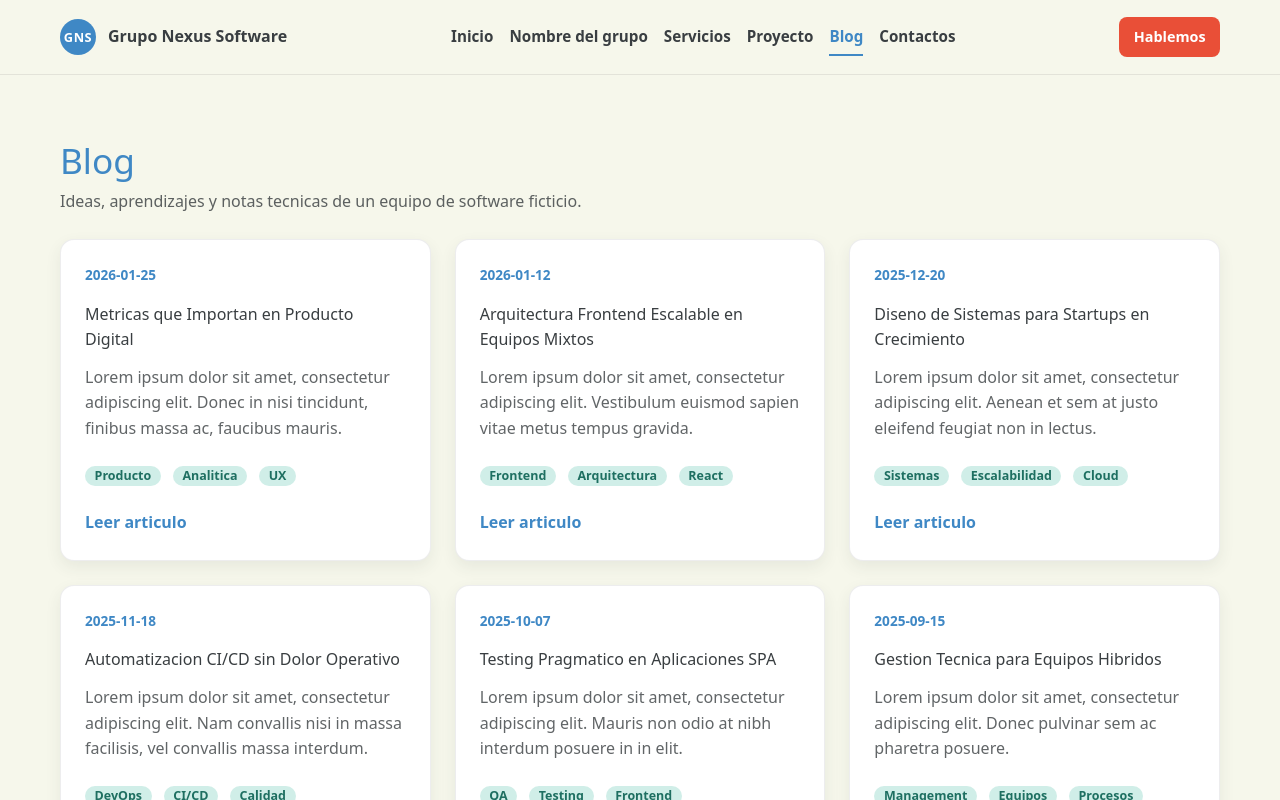
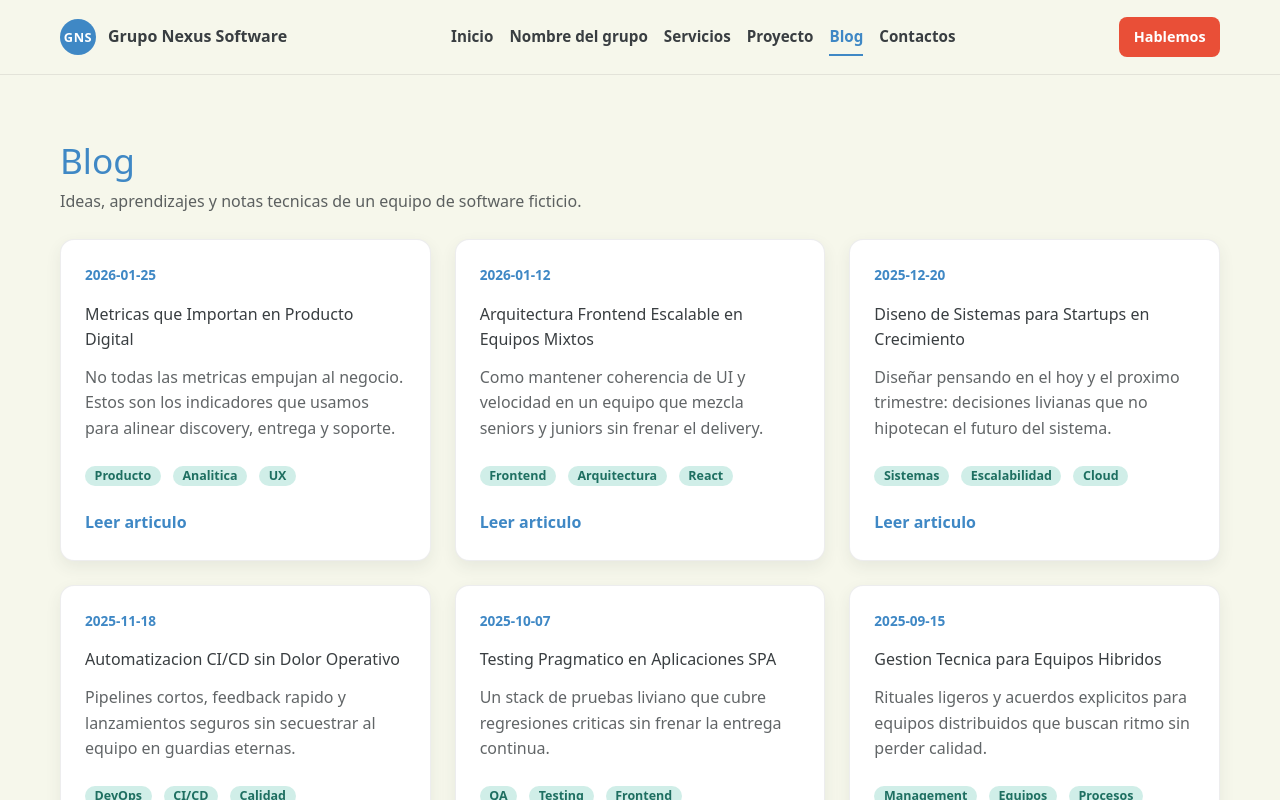
Before and after one commit to Jostero32/PaginaGrupalDAS, a React (Vite) app: page /blog in a window 1280 px wide. Shown: the top 800 px of the page. Built offline with nearby package versions, Linux system fonts and the light colour scheme.

Commit message:
feat: blog -2

```diff
--- a/src/data/posts.js
+++ b/src/data/posts.js
@@ -4,13 +4,25 @@ export const posts = [
     slug: 'arquitectura-frontend-escalable',
     title: 'Arquitectura Frontend Escalable en Equipos Mixtos',
     excerpt:
-      'Lorem ipsum dolor sit amet, consectetur adipiscing elit. Vestibulum euismod sapien vitae metus tempus gravida.',
+      'Como mantener coherencia de UI y velocidad en un equipo que mezcla seniors y juniors sin frenar el delivery.',
     date: '2026-01-12',
+    readingTime: '7 min',
+    author: 'Lucia Andrade',
+    role: 'Tech Lead Frontend',
+    category: 'Arquitectura',
     tags: ['Frontend', 'Arquitectura', 'React'],
+    cover:
+      'https://images.unsplash.com/photo-1517248135467-4c7edcad34c4?auto=format&fit=crop&w=1200&q=80',
     content: [
-      'Lorem ipsum dolor sit amet, consectetur adipiscing elit. Integer faucibus, turpis quis pretium feugiat, nisl felis gravida augue, quis ultrices lacus neque sit amet augue.',
-      'Praesent aliquet, lorem et laoreet tempor, justo mauris venenatis urna, eget eleifend risus libero non massa. Sed ac porta neque, at volutpat risus.',
-      'Curabitur hendrerit, ligula non tristique ultricies, enim erat consequat sem, vitae feugiat arcu enim non erat. Nulla facilisi. Nulla eget ligula vel arcu pellentesque facilisis.',
+      'Los equipos mixtos necesitan limites claros para moverse rapido sin romper contratos. Arrancamos definiendo un core de componentes con tokens compartidos y un catalogo de patrones listos para reusar.',
+      'Separar boundary entre UI y dominio evita fugas. Usamos adaptadores para que la UI reciba view models planos y los merges complejos queden en la capa de servicios.',
+      'Documentar decisiones con RFC livianos permite que los juniors contribuyan sin miedo. Cada RFC incluye impacto, riesgos y plan de rollout con feature flags.',
+      'La escalabilidad no solo es tecnica: establecer rotaciones de ownership y pairing semanal reduce cuellos de botella y mantiene consistente la experiencia.',
+    ],
+    keyTakeaways: [
+      'Define contratos de componentes que se puedan auditar con lint y pruebas visuales.',
+      'Mantiene limites claros entre dominio y UI usando adaptadores.',
+      'Prefiere RFC cortos y feature flags para evolucionar sin frenar releases.',
     ],
   },
   {
@@ -18,13 +30,25 @@ export const posts = [
     slug: 'metricas-que-importan-en-producto',
     title: 'Metricas que Importan en Producto Digital',
     excerpt:
-      'Lorem ipsum dolor sit amet, consectetur adipiscing elit. Donec in nisi tincidunt, finibus massa ac, faucibus mauris.',
+      'No todas las metricas empujan al negocio. Estos son los indicadores que usamos para alinear discovery, entrega y soporte.',
     date: '2026-01-25',
+    readingTime: '6 min',
+    author: 'Mateo Salas',
+    role: 'Product Manager',
+    category: 'Producto',
     tags: ['Producto', 'Analitica', 'UX'],
+    cover:
+      'https://images.unsplash.com/photo-1506784983877-45594efa4cbe?auto=format&fit=crop&w=1200&q=80',
     content: [
-      'Lorem ipsum dolor sit amet, consectetur adipiscing elit. Donec posuere velit ut ipsum dignissim vehicula. Quisque consequat porta ligula, nec rutrum nisl tempor sed.',
-      'Maecenas eget erat semper, egestas mi sed, egestas libero. Nunc posuere maximus erat, vitae tincidunt neque pellentesque at.',
-      'Sed sit amet velit et mauris aliquet bibendum. Suspendisse eleifend mauris dui, sed posuere lacus pulvinar id.',
+      'Arrancamos con una North Star que combina valor para el usuario y salud del negocio. Evitamos la tirania de metricas de vanidad como descargas o visitas aisladas.',
+      'Cada feature se define con una hipotesis medible y su leading indicator. Ejemplo: para onboardings medimos activaciones completas en lugar de clics en el CTA.',
+      'Los dashboards muestran tanto input como output metrics para no optimizar en vacio. Soporte y UX comparten la misma vista para detectar friccion temprano.',
+      'Revisar las metricas en rituales quincenales permite ajustar rapido. Si un indicador no gatilla decisiones en dos ciclos, lo eliminamos.',
+    ],
+    keyTakeaways: [
+      'Define una North Star que combine valor usuario y negocio.',
+      'Liga cada feature a una hipotesis y su leading indicator.',
+      'Depura dashboards que no cambian decisiones en dos ciclos.',
     ],
   },
   {
@@ -32,13 +56,25 @@ export const posts = [
     slug: 'diseno-de-sistemas-para-startups',
     title: 'Diseno de Sistemas para Startups en Crecimiento',
     excerpt:
-      'Lorem ipsum dolor sit amet, consectetur adipiscing elit. Aenean et sem at justo eleifend feugiat non in lectus.',
+      'Diseñar pensando en el hoy y el proximo trimestre: decisiones livianas que no hipotecan el futuro del sistema.',
     date: '2025-12-20',
+    readingTime: '8 min',
+    author: 'Valentina Rios',
+    role: 'Staff Engineer',
+    category: 'Sistemas',
     tags: ['Sistemas', 'Escalabilidad', 'Cloud'],
+    cover:
+      'https://images.unsplash.com/photo-1478720568477-152d9b164e26?auto=format&fit=crop&w=1200&q=80',
     content: [
-      'Lorem ipsum dolor sit amet, consectetur adipiscing elit. Aenean tincidunt pharetra sem, ac consequat justo porttitor vitae.',
-      'Integer accumsan erat non ipsum dictum, non fermentum nibh feugiat. Donec in tempor velit, ac faucibus nulla.',
-      'Aliquam congue, arcu in fermentum pretium, lectus mauris tempor ipsum, non pulvinar mauris turpis eu ipsum.',
+      'En early-stage conviene diseñar en capas removibles. Un gateway ligero permite cambiar proveedores sin tocar el core.',
+      'La observabilidad es la primera deuda que pagamos. Loguear con contexto de negocio evita excavar en trazas infinitas.',
+      'Las decisiones se evalúan por costo de reversibilidad. Si algo es caro de revertir, lo probamos primero como experimento de borde con un solo cliente.',
+      'Los docs breves con diagramas C4 nos ayudaron a alinear al equipo remoto y a onboardear nuevos devs en menos de una semana.',
+    ],
+    keyTakeaways: [
+      'Disena capas removibles y evita dependencias pegadas al core.',
+      'Prioriza observabilidad antes de optimizar performance.',
+      'Mide el costo de revertir antes de tomar una decision arquitectonica.',
     ],
   },
   {
@@ -46,13 +82,25 @@ export const posts = [
     slug: 'automatizacion-cicd-sin-dolor',
     title: 'Automatizacion CI/CD sin Dolor Operativo',
     excerpt:
-      'Lorem ipsum dolor sit amet, consectetur adipiscing elit. Nam convallis nisi in massa facilisis, vel convallis massa interdum.',
+      'Pipelines cortos, feedback rapido y lanzamientos seguros sin secuestrar al equipo en guardias eternas.',
     date: '2025-11-18',
+    readingTime: '5 min',
+    author: 'Diego Duarte',
+    role: 'DevOps',
+    category: 'DevOps',
     tags: ['DevOps', 'CI/CD', 'Calidad'],
+    cover:
+      'https://images.unsplash.com/photo-1518770660439-4636190af475?auto=format&fit=crop&w=1200&q=80',
     content: [
-      'Lorem ipsum dolor sit amet, consectetur adipiscing elit. Pellentesque non urna arcu. Donec dictum ligula eu iaculis auctor.',
-      'Vestibulum ante ipsum primis in faucibus orci luctus et ultrices posuere cubilia curae; Cras ullamcorper lorem in massa malesuada ultrices.',
-      'Nunc in diam est. Phasellus fringilla arcu id nibh auctor sollicitudin. Praesent ut purus sed enim tempus pretium.',
+      'Dividimos el pipeline en stages cortos con limites de tiempo claros. Si un paso supera 8 minutos, lo fragmentamos o lo movemos a un chequeo asincrono.',
+      'Trunk-based con feature flags nos permite deployar varias veces al dia. Los flags tienen fecha de vencimiento y dueño asignado para evitar cementerios.',
+      'Automatizamos checks de seguridad (SCA y SAST) en paralelo al build para no impactar el time-to-merge.',
+      'Los canary releases con health checks de negocio redujeron incidentes en produccion y bajaron el MTTR a menos de 20 minutos.',
+    ],
+    keyTakeaways: [
+      'Mantiene pipelines por debajo de 10 minutos con stages paralelos.',
+      'Usa feature flags con fecha de vencimiento y dueño claro.',
+      'Incluye canaries con checks de negocio para detectar regresiones rapido.',
     ],
   },
   {
@@ -60,13 +108,25 @@ export const posts = [
     slug: 'testing-pragmatico-en-spa',
     title: 'Testing Pragmatico en Aplicaciones SPA',
     excerpt:
-      'Lorem ipsum dolor sit amet, consectetur adipiscing elit. Mauris non odio at nibh interdum posuere in in elit.',
+      'Un stack de pruebas liviano que cubre regresiones criticas sin frenar la entrega continua.',
     date: '2025-10-07',
+    readingTime: '6 min',
+    author: 'Sofia Mendez',
+    role: 'QA Engineer',
+    category: 'Calidad',
     tags: ['QA', 'Testing', 'Frontend'],
+    cover:
+      'https://images.unsplash.com/photo-1460925895917-afdab827c52f?auto=format&fit=crop&w=1200&q=80',
     content: [
-      'Lorem ipsum dolor sit amet, consectetur adipiscing elit. Cras rhoncus quam et purus faucibus, at mollis lectus elementum.',
-      'Aliquam erat volutpat. Etiam eu sagittis nisl, sed blandit arcu. Curabitur mollis sem eu augue luctus, vitae lacinia lectus aliquet.',
-      'Proin semper, nulla ut bibendum egestas, augue lectus mattis urna, eu vehicula lorem justo nec nisi.',
+      'Los contratos de API se validan con tests de esquema para que los mocks no se desalineen. Esto previene errores silenciosos en ambientes intermedios.',
+      'Los componentes criticos tienen pruebas de interaccion con Testing Library y validacion visual automatica en PRs.',
+      'Evitamos duplicar cobertura: smoke e2e solo sobre user journeys de pago y alta frecuencia, mientras la logica compleja vive en pruebas unitarias rapidas.',
+      'La matriz de navegadores se reduce a donde realmente convertimos. Los reportes se comparten en el mismo dashboard que producto y soporte.',
+    ],
+    keyTakeaways: [
+      'Valida contratos de API con esquema para evitar mocks obsoletos.',
+      'Combina pruebas de interaccion y visuales en los componentes core.',
+      'Reserva e2e para flujos de negocio de alta frecuencia.',
     ],
   },
   {
@@ -74,13 +134,25 @@ export const posts = [
     slug: 'gestion-tecnica-para-equipos-hibridos',
     title: 'Gestion Tecnica para Equipos Hibridos',
     excerpt:
-      'Lorem ipsum dolor sit amet, consectetur adipiscing elit. Donec pulvinar sem ac pharetra posuere.',
+      'Rituales ligeros y acuerdos explicitos para equipos distribuidos que buscan ritmo sin perder calidad.',
     date: '2025-09-15',
+    readingTime: '5 min',
+    author: 'Camila Paredes',
+    role: 'Engineering Manager',
+    category: 'Management',
     tags: ['Management', 'Equipos', 'Procesos'],
+    cover:
+      'https://images.unsplash.com/photo-1521737604893-d14cc237f11d?auto=format&fit=crop&w=1200&q=80',
     content: [
-      'Lorem ipsum dolor sit amet, consectetur adipiscing elit. Suspendisse ullamcorper volutpat est, in volutpat ipsum tempus ac.',
-      'Morbi ut varius ligula. Nullam pretium magna a porta mattis. In vitae mauris tellus. Cras tincidunt felis est, ut tincidunt sem efficitur quis.',
-      'Phasellus consectetur orci ut tellus malesuada, in finibus libero dapibus. Donec congue nulla nisl, eu luctus magna hendrerit quis.',
+      'Establecimos acuerdos de comunicacion que priorizan asincronia: decisiones quedan en un doc corto con contexto y dueños claros.',
+      'Las dailies se reemplazaron por check-ins escritos dos veces por semana y una reunion tecnica de 25 minutos focalizada en bloqueos.',
+      'Rotar ownership cada mes reduce silos y expone a todos a distintas partes del sistema. Cada rotacion viene con un buddy para transferir contexto.',
+      'El bienestar se mide junto con la entrega: encuestas cortas quincenales y seguimiento de tiempo en guardias para prevenir burnout.',
+    ],
+    keyTakeaways: [
+      'Documenta decisiones en un formato liviano y accesible.',
+      'Prefiere check-ins asincronos y reuniones cortas focalizadas.',
+      'Rota ownership con buddy system para reducir silos y burnout.',
     ],
   },
 ];
--- a/src/pages/Blog.jsx
+++ b/src/pages/Blog.jsx
@@ -1,4 +1,4 @@
-import { Link } from "react-router-dom";
+﻿import { Link } from "react-router-dom";
 import Badge from "../components/ui/Badge";
 import Card from "../components/ui/Card";
 import SectionTitle from "../components/ui/SectionTitle";
```
Also changed, not shown: src/pages/BlogPost.jsx (+52 -5 lines), 1 other file (tests, documents, lock files or other folders).
